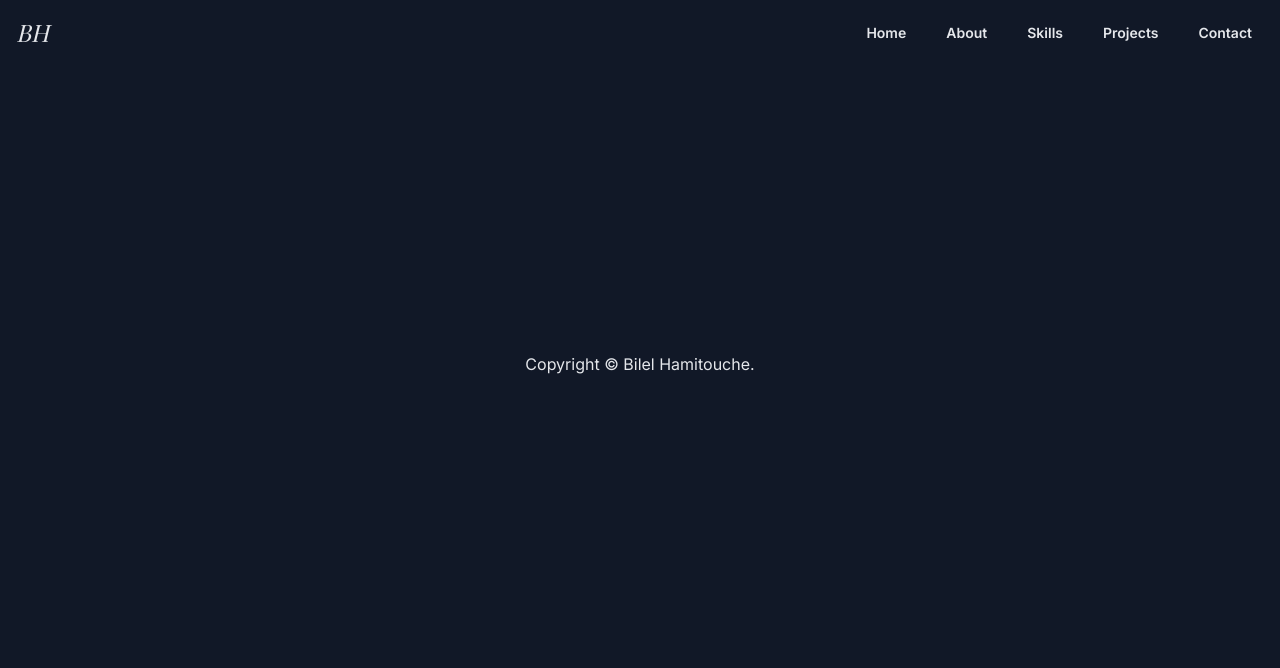
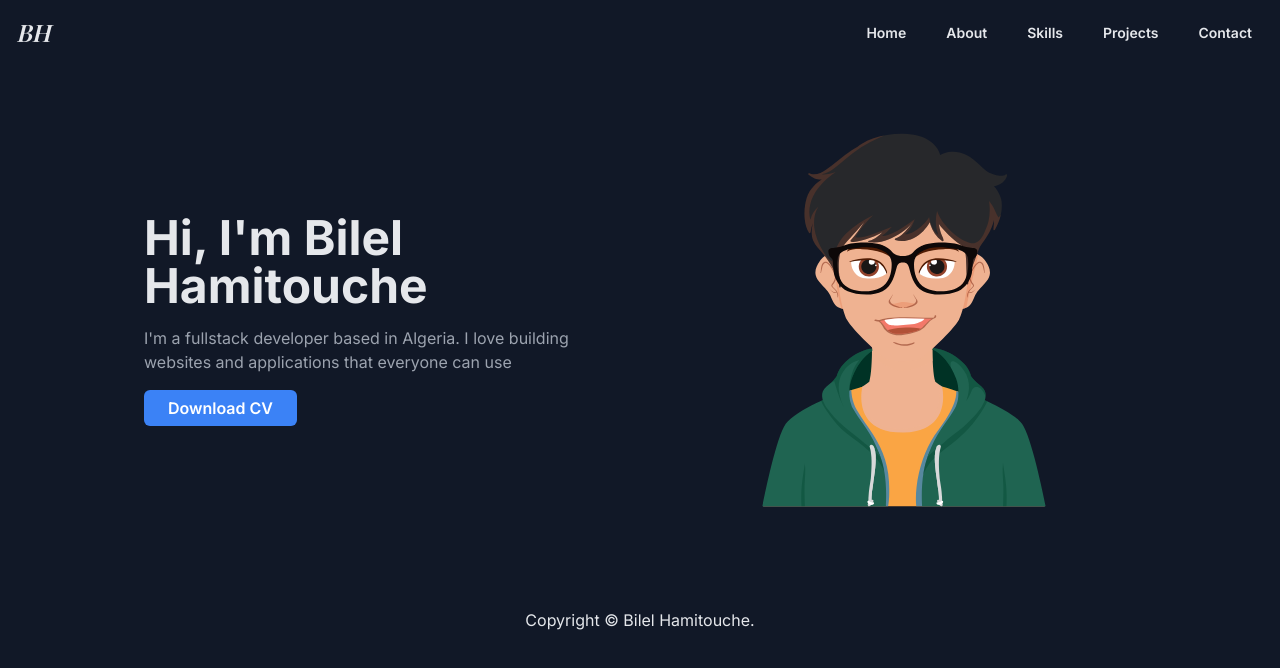
Before and after one commit to bilelhamitouche/portfolio-website, a React (Vite) app: page / in a window 1280 px wide. Shown: the top 668 px of the page. Built offline with nearby package versions, Linux system fonts and the light colour scheme; a web font is replaced by a local one.

Commit message:
added some basic styles

```diff
--- a/src/components/About.jsx
+++ b/src/components/About.jsx
@@ -1,7 +1,7 @@
 function About() {
   return (
     <section
-      className="p-4"
+      className="container px-16 mx-auto max-w-screen-lg"
       id="about"></section>
   );
 }
--- a/src/components/Contact.jsx
+++ b/src/components/Contact.jsx
@@ -1,7 +1,7 @@
 function Contact() {
   return (
     <section
-      className="p-4"
+      className="container px-16 mx-auto max-w-screen-lg"
       id="contact"></section>
   );
 }
--- a/src/components/Hero.jsx
+++ b/src/components/Hero.jsx
@@ -1,8 +1,34 @@
+import Link from "./Link";
+import AvatarImage from "../assets/avatar.svg";
+
 function Hero() {
   return (
     <section
-      className="flex flex-col py-16 px-4 sm:flex-row"
-      id="home"></section>
+      className="container flex flex-col gap-16 py-16 px-4 mx-auto max-w-screen-lg md:flex-row"
+      id="home">
+      <div className="flex flex-col gap-4 justify-center items-center md:items-start md:w-1/2">
+        <h1 className="text-3xl font-bold md:text-4xl lg:text-5xl">
+          Hi, I'm Bilel Hamitouche
+        </h1>
+        <p className="text-center text-gray-400 md:text-left">
+          I'm a fullstack developer based in Algeria. I love building websites
+          and applications that everyone can use
+        </p>
+        <a
+          href="/resume.pdf"
+          download="/resume.pdf"
+          className="py-1.5 px-6 font-semibold text-white bg-blue-500 rounded-md hover:bg-blue-600">
+          Download CV
+        </a>
+      </div>
+      <div className="md:w-1/2">
+        <img
+          src={AvatarImage}
+          alt="Avatar image"
+          className="mx-auto w-1/2 md:w-80 md:h-96 lg:w-80 object-fit"
+        />
+      </div>
+    </section>
   );
 }
 
--- a/src/components/Navbar.jsx
+++ b/src/components/Navbar.jsx
@@ -12,7 +12,7 @@ function Navbar() {
     <nav className="flex justify-between items-center p-4">
       <a
         href="#"
-        className="text-2xl italic font-logo">
+        className="text-2xl italic font-semibold font-logo">
         BH
       </a>
       <ul className="hidden gap-4 justify-center items-center sm:flex">
@@ -28,7 +28,7 @@ function Navbar() {
         ))}
       </ul>
       {isOpen ? (
-        <ul className="absolute top-0 left-0 z-10 flex-col gap-4 justify-center items-center w-full bg-gray-900 sm:hidden">
+        <ul className="absolute top-0 left-0 z-10 flex-col gap-4 justify-center items-center w-full min-h-full bg-gray-900 sm:hidden">
           <li className="p-8 w-full text-center">
             <button
               className="inline self-end rounded-full transition-all sm:hidden"
--- a/src/components/Projects.jsx
+++ b/src/components/Projects.jsx
@@ -1,7 +1,7 @@
 function Projects() {
   return (
     <section
-      className="p-4"
+      className="container px-16 mx-auto max-w-screen-lg"
       id="projects"></section>
   );
 }
--- a/src/components/Skills.jsx
+++ b/src/components/Skills.jsx
@@ -1,7 +1,7 @@
 function Skills() {
   return (
     <section
-      className="p-4"
+      className="container px-16 mx-auto max-w-screen-lg"
       id="skills"></section>
   );
 }
```
